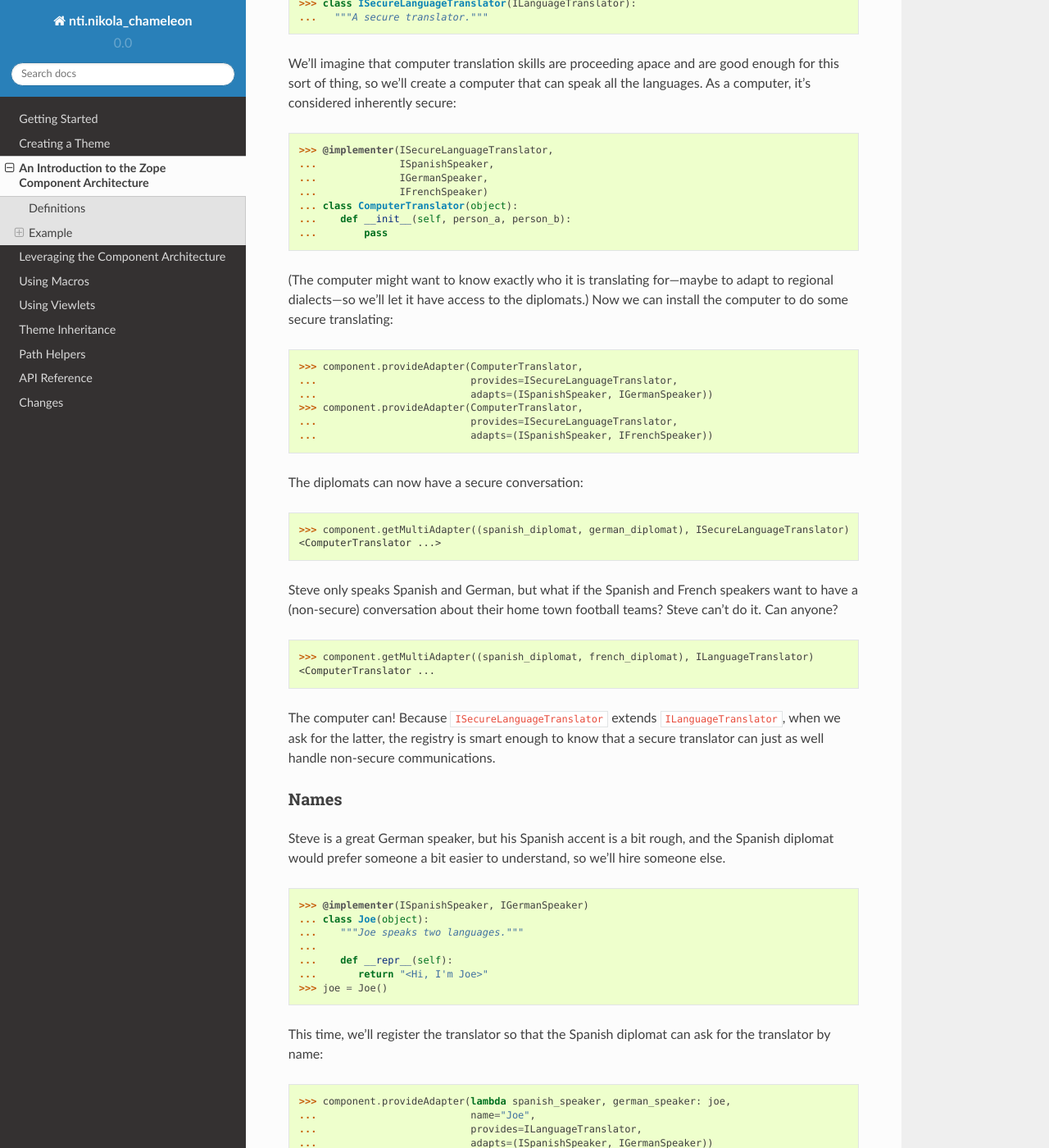
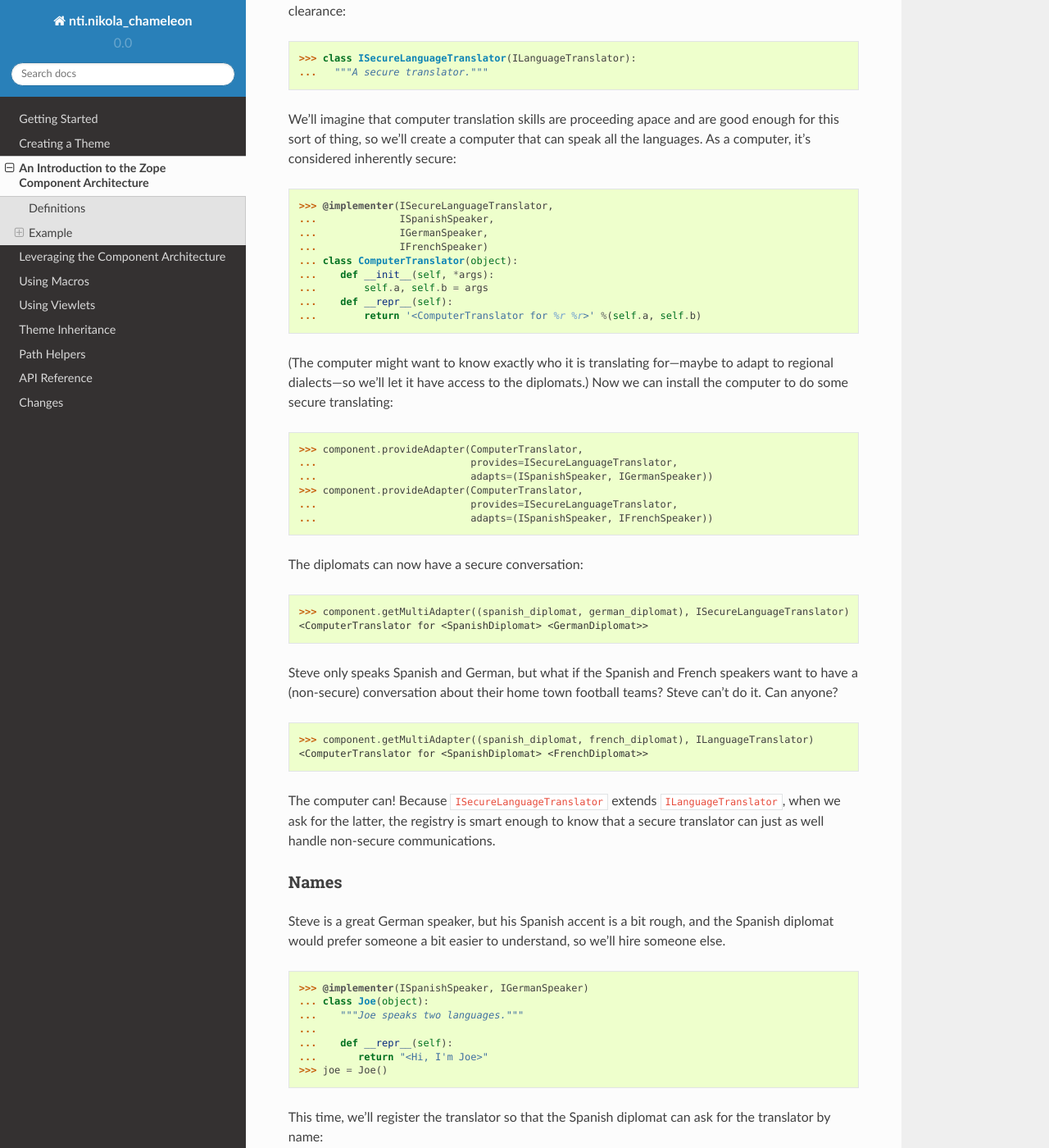
Before and after one commit to OpenNTI/nti.nikola_chameleon, a Sphinx documentation site: the page built from docs/zca_background.rst, in a window 1280 px wide and 1400 px high, scrolled down 3051 px. Shown: the whole window at 82% size. Built offline with Sphinx 7.4.7 and the Read the Docs theme 2.0.0, drawn with Linux system fonts in a browser that asks for light colours; some of the changed text lies outside the part shown.

Commit message:
Fix doctests under PyPy

```diff
--- a/docs/zca_background.rst
+++ b/docs/zca_background.rst
@@ -84,16 +84,20 @@ language (because the class is a factory, this is called
 
     >>> from zope.interface import implementer
 
+    >>> class SensibleRepr(object):
+    ...     def __repr__(self):
+    ...        return '<%s>' % (type(self).__name__)
+
     >>> @implementer(IGermanSpeaker)
-    ... class GermanDiplomat(object):
+    ... class GermanDiplomat(SensibleRepr):
     ...    """The German diplomat speaks German."""
 
     >>> @implementer(ISpanishSpeaker)
-    ... class SpanishDiplomat(object):
+    ... class SpanishDiplomat(SensibleRepr):
     ...    """The Spanish diplomat speaks Spanish."""
 
     >>> @implementer(IFrenchSpeaker)
-    ... class FrenchDiplomat(object):
+    ... class FrenchDiplomat(SensibleRepr):
     ...    """The French diplomat speaks French."""
 
     >>> french_diplomat = FrenchDiplomat()
@@ -179,8 +183,10 @@ inherently secure:
    ...              IGermanSpeaker,
    ...              IFrenchSpeaker)
    ... class ComputerTranslator(object):
-   ...    def __init__(self, person_a, person_b):
-   ...        pass
+   ...    def __init__(self, *args):
+   ...        self.a, self.b = args
+   ...    def __repr__(self):
+   ...        return '<ComputerTranslator for %r %r>' %(self.a, self.b)
 
 (The computer might want to know exactly who it is translating
 for---maybe to adapt to regional dialects---so we'll let it have
@@ -201,7 +207,7 @@ The diplomats can now have a secure conversation:
 .. doctest::
 
     >>> component.getMultiAdapter((spanish_diplomat, german_diplomat), ISecureLanguageTranslator)
-    <ComputerTranslator ...>
+    <ComputerTranslator for <SpanishDiplomat> <GermanDiplomat>>
 
 Steve only speaks Spanish and German, but what if the Spanish and
 French speakers want to have a (non-secure) conversation about their home town
@@ -210,7 +216,7 @@ football teams? Steve can't do it. Can anyone?
 .. doctest::
 
     >>> component.getMultiAdapter((spanish_diplomat, french_diplomat), ILanguageTranslator)
-    <ComputerTranslator ...
+    <ComputerTranslator for <SpanishDiplomat> <FrenchDiplomat>>
 
 The computer can! Because ``ISecureLanguageTranslator`` extends
 ``ILanguageTranslator``, when we ask for the latter, the registry is
```
Also changed, not shown: 1 other file.
